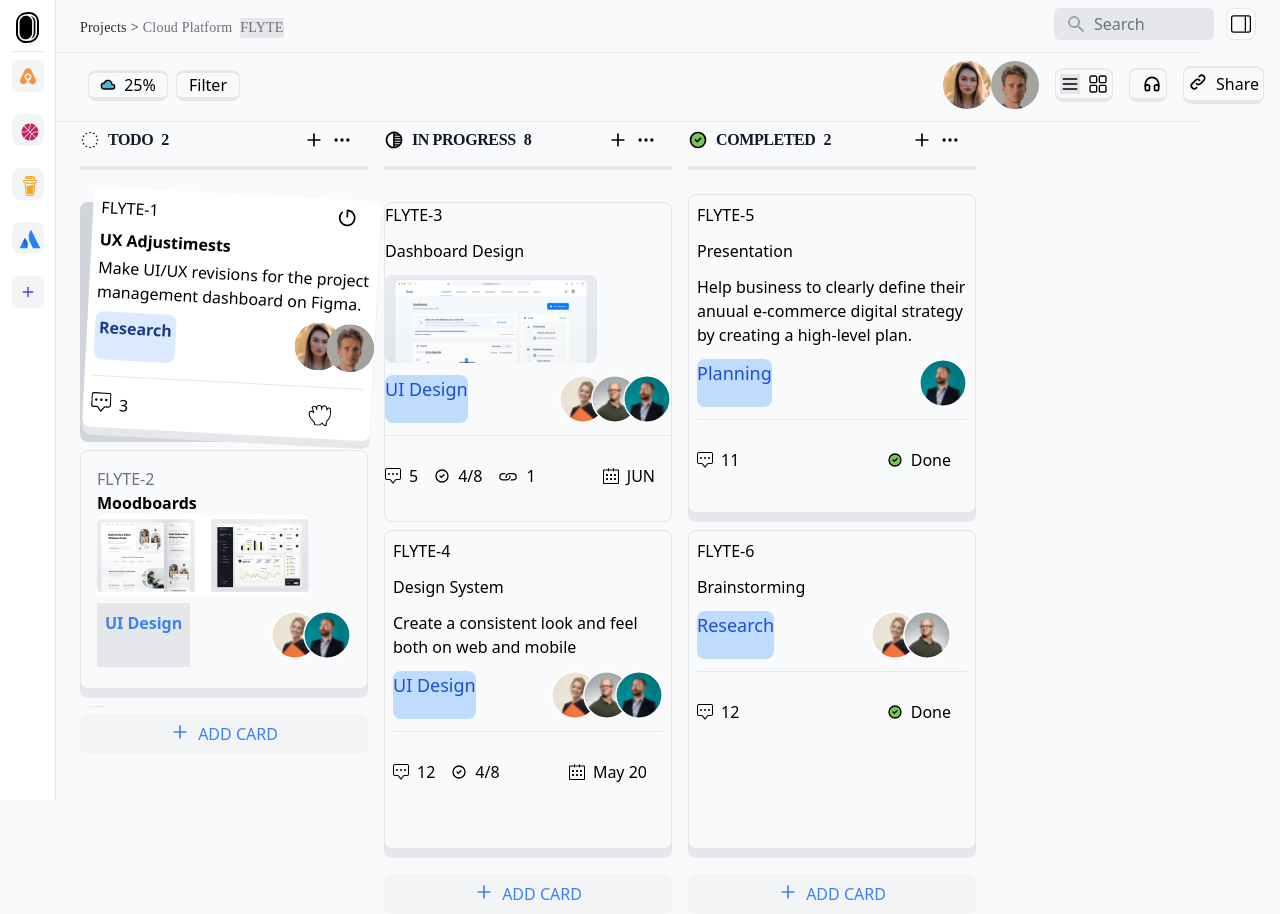
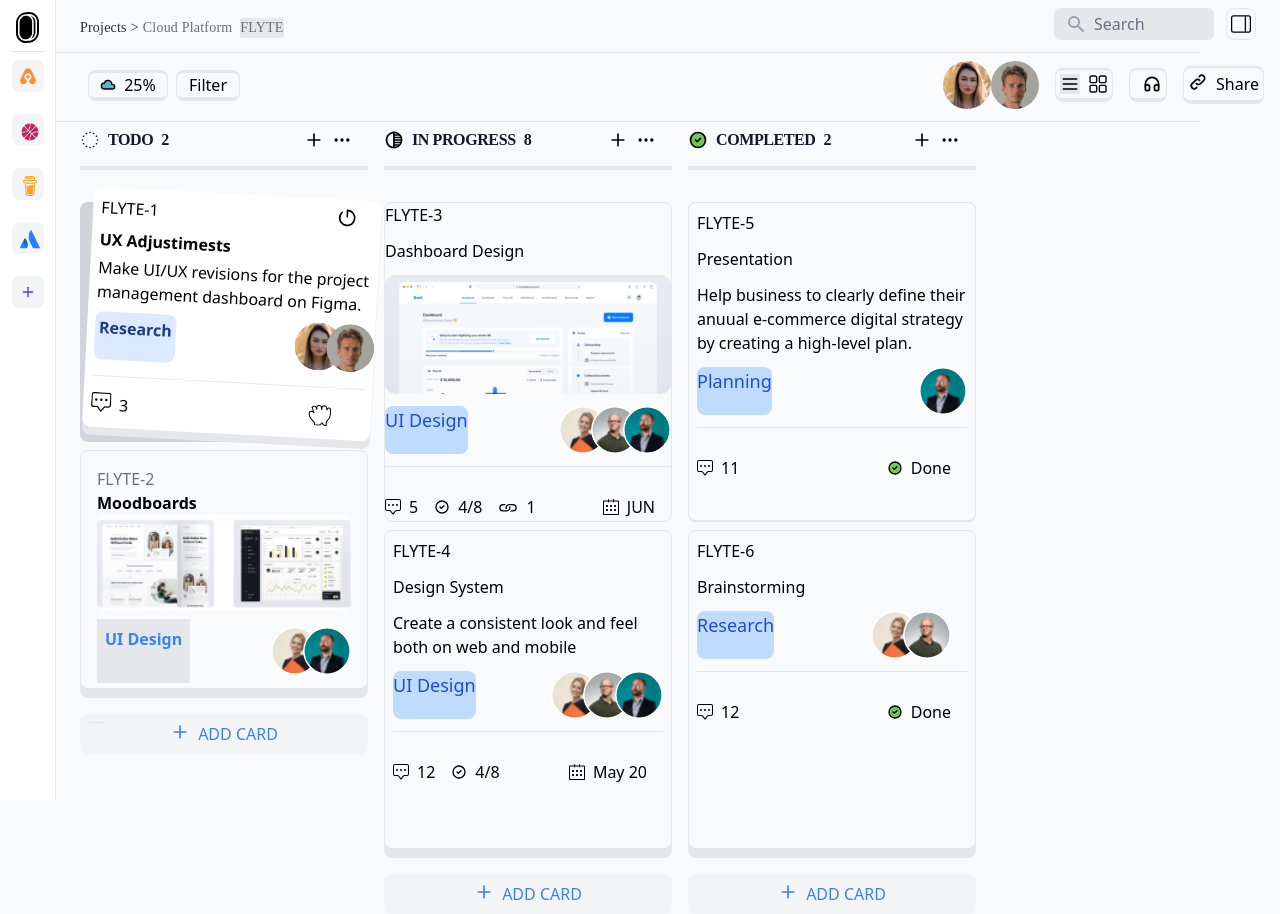
Before and after one commit to digitalsimboja/test-ui, a Next.js app: page / in a window 1280 px wide. Built offline with nearby package versions, Linux system fonts and the light colour scheme; a web font is replaced by a local one.

Commit message:
updates the cards

```diff
--- a/components/FlyteFiveCard.tsx
+++ b/components/FlyteFiveCard.tsx
@@ -7,9 +7,9 @@ import { SlCalender } from "react-icons/sl"
 
 export const FlyteFiveCard = () => {
   return (
-    <div className="relative h-80 mt-4 mb-4 w-full">
+    <div className="relative h-80 mt-4 mb-4 w-full gap-3">
       <div className="absolute bottom-0 left-0 bg-gray-200 h-full w-full rounded-lg border border-b-2"></div>
-      <div className="absolute left-0 bottom-2 flex flex-col justify-start gap-3 p-2 bg-gray-50 h-full w-full z-10 rounded-lg border border-b-2">
+      <div className="absolute left-0  flex flex-col justify-start gap-3 p-2 bg-gray-50 h-full w-full z-10 rounded-lg border border-b-2">
         <h2>FLYTE-5</h2>
         <h2>Presentation</h2>
         <p>Help business to clearly define their anuual e-commerce digital strategy by creating a high-level plan.</p>
--- a/components/FlyteFourCard.tsx
+++ b/components/FlyteFourCard.tsx
@@ -15,7 +15,7 @@ import { SlCalender } from "react-icons/sl"
 
 export const FlyteFourCard = () => {
   return (
-    <div className="relative h-80 w-full">
+    <div className="relative h-80 w-full mt-4">
       <div className="absolute bottom-0 left-0 bg-gray-200 h-full w-full rounded-lg border border-b-2"></div>
       <div className="absolute left-0 bottom-2 flex flex-col justify-start gap-3 p-2 bg-gray-50 h-full w-full z-10 rounded-lg border border-b-2">
         <h2>FLYTE-4</h2>
--- a/components/FlyteOneCard.tsx
+++ b/components/FlyteOneCard.tsx
@@ -14,7 +14,7 @@ import { BsChatSquareDots } from "react-icons/bs";
 
 export const FlyteOneCard = () => {
   return (
-    <div className="relative h-60 w-full mt-4 mb-4 ">
+    <div className="relative h-60 w-full mt-4 mb-4">
       <div className="absolute bottom-0 left-0 bg-gray-300 h-full w-full -z-5 rounded-lg "></div>
       <div className="absolute left-2 bottom-2  bg-white h-full w-full z-10 transform rotate-3 rounded-lg">
         <div className="p-2 absolute flex flex-col w-full">
--- a/components/FlyteThreeCard.tsx
+++ b/components/FlyteThreeCard.tsx
@@ -9,8 +9,8 @@ export const FlyteThreeCard = () => {
     <div className="flex flex-col justify-start gap-3 bg-gray-50 border rounded-lg mt-4 mb-4 h-80 w-full">
       <h2>FLYTE-3</h2>
       <h2>Dashboard Design</h2>
-      <div className="flex  items-stretch">
-        <Image width={212} height={80} src={"/images/flyte3.svg"} alt="" />
+      <div className="flex  items-center">
+        <Image className="w-full" width={'40'} height={80} src={"/images/flyte3.svg"} alt="" />
       </div>
       <div className="flex  justify-between">
         <div className="bg-blue-200 rounded-lg inline-block">
--- a/components/FlyteTwoCard.tsx
+++ b/components/FlyteTwoCard.tsx
@@ -20,7 +20,7 @@ export const FlyteTwoCard = () => {
         <div className="p-2">
           <h2 className="text-gray-500 ">FLYTE-2</h2>
           <h2 className="font-semibold">Moodboards</h2>
-          <Image width={212} height={80} src={"/images/image2.png"} alt="" />
+          <Image className="w-full" width={212} height={80} src={"/images/image2.png"} alt="" />
           <div className="flex justify-between">
             <div className="items-center inline-block mt-2 p-2 bg-gray-200">
               <h2 className="text-blue-500 font-semibold ">UI Design</h2>
--- a/components/Layout.tsx
+++ b/components/Layout.tsx
@@ -9,7 +9,7 @@ import FlyteSixCard from "./FlyteSixCard";
 
 const Layout = () => {
   return (
-    <div className="grid sm:grid-cols-4 grid-cols-1 gap-4">
+    <div className="grid sm:grid-cols-4 grid-cols-1 gap-4 ">
       {/* Column 1 */}
       <div className="flex justify-between flex-col ">
         <div className="w-full flex-col">
```
